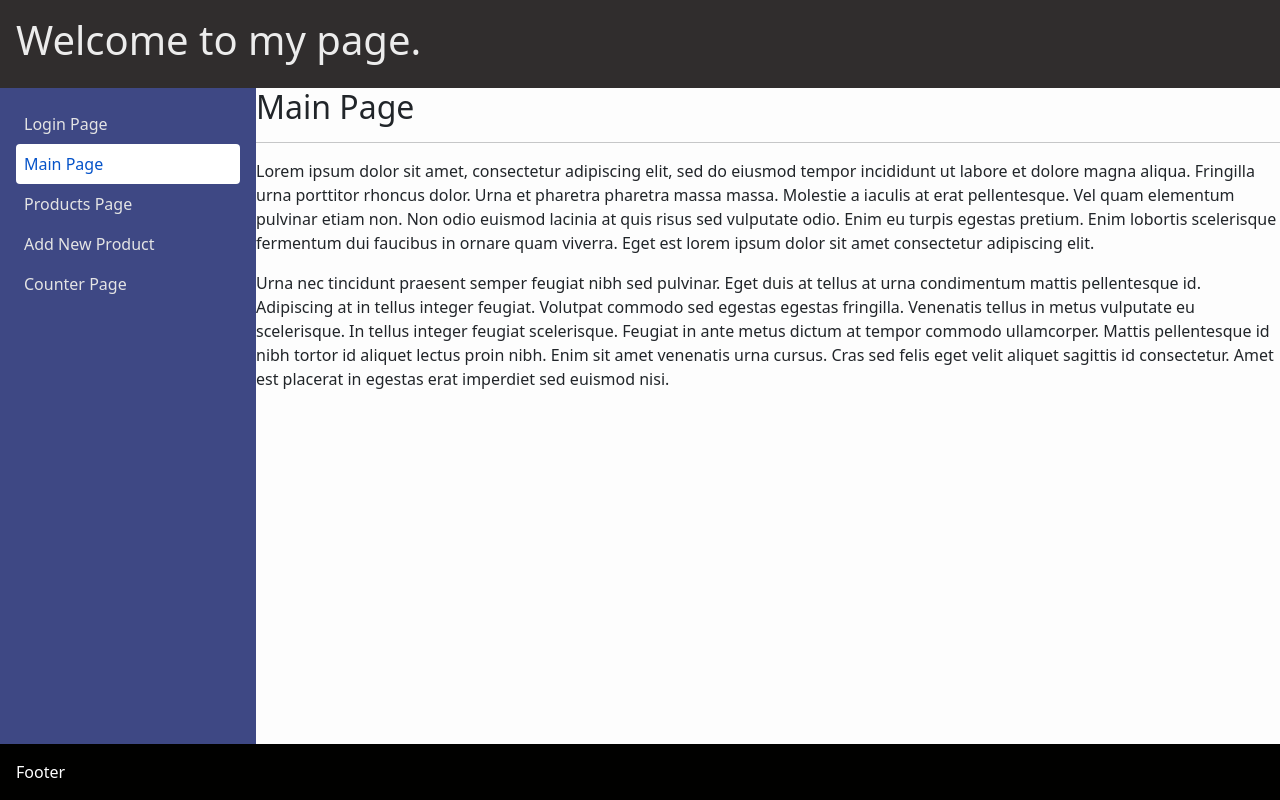
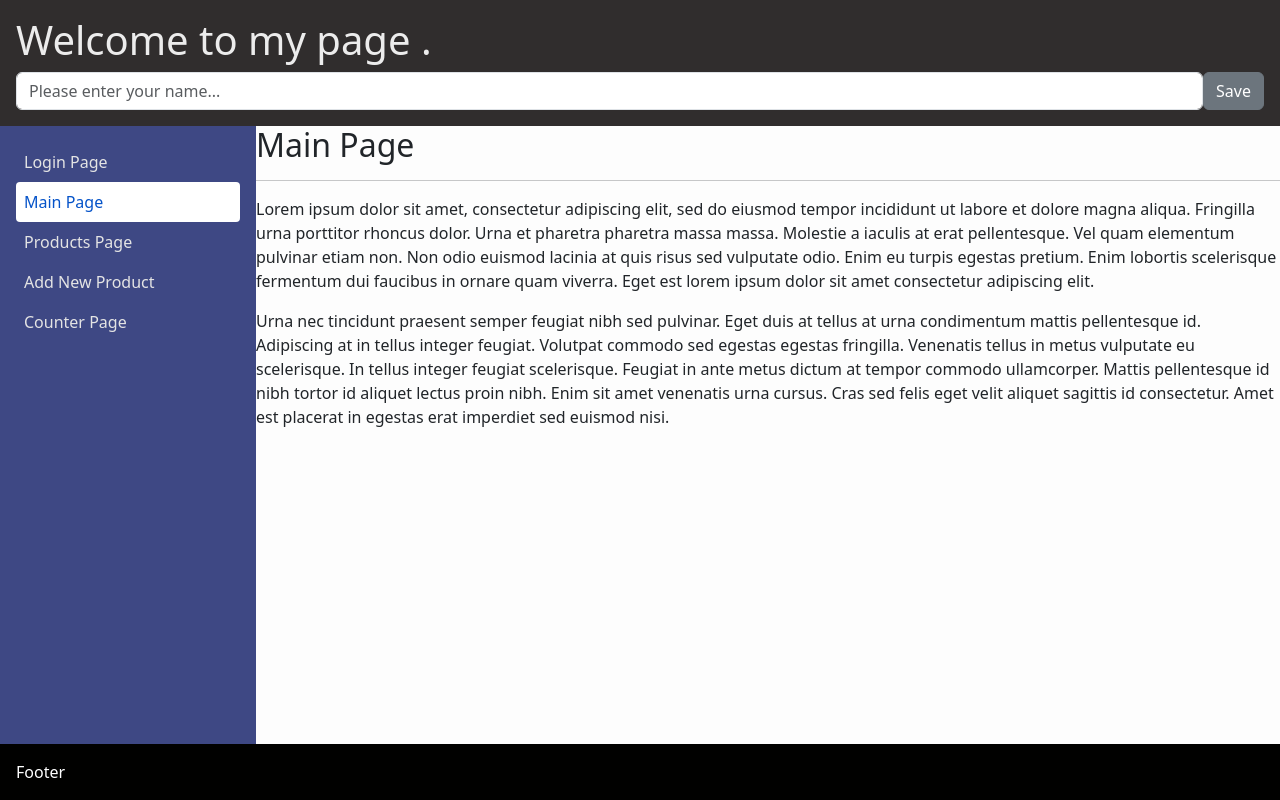
Before and after one commit to egesua/e-commerce-app, a React (Create React App) app: page / in a window 1280 px wide. Built offline with nearby package versions, Linux system fonts and the light colour scheme; no server answers.

Commit message:
custom hooks

```diff
--- a/src/App.js
+++ b/src/App.js
@@ -7,7 +7,7 @@ import "react-toastify/dist/ReactToastify.css";
 import './App.css';
 import { ToastContainer } from 'react-toastify';
 function App() {
-  const [userName, setUserName] = useState("AŞŞŞŞKO");
+  const [userName, setUserName] = useState("Anonymus");
   const [products, setProducts] = useState([]);
 
   useEffect(() => {
--- /dev/null
+++ b/src/hooks/useInput.js
@@ -0,0 +1,15 @@
+import { useState } from "react";
+
+const useInput = (initialValue) => {
+
+    const [inputData, setInputData] = useState(initialValue);
+
+    const changeHandler = (e) => {
+        const { type, value, checked } = e.target;
+        setInputData(type === "checkbox" ? checked : value);
+    };
+
+    return [inputData, changeHandler]
+};
+
+export default useInput;
--- a/src/layout/Header.js
+++ b/src/layout/Header.js
@@ -1,9 +1,45 @@
+import { useEffect, useState } from "react";
+import { Button, Input } from "reactstrap";
+import useInput from "../hooks/useInput";
+
 const Header = () => {
+
+    const [savedUserName, setSavedUserName] = useState(() => localStorage.getItem("user-name"));
+    const [userName, inputChangeHandler] = useInput("")
+
+    const saveUsername = () => {
+        localStorage.setItem("user-name", userName)
+        setSavedUserName(userName);
+    };
+    const forgetAboutMe = () => {
+        localStorage.removeItem("user-name")
+        setSavedUserName("");
+    }
+
+    useEffect(() => {
+        //componentDidMount
+    }, []);
+
+    useEffect(() => {
+        //componentDidUpdate
+    });
+
+    useEffect(() => {
+        //userName state changes
+    },[userName]);
+
     return(
         <header className="page-header">
             <h1>
-                Welcome to my page.
+                Welcome to my page {savedUserName}.
             </h1>
+            {!savedUserName && (
+            <div className="d-flex">
+            <Input type="text" onChange={inputChangeHandler} placeholder="Please enter your name..."/>
+            <Button onClick={saveUsername}>Save</Button>
+            </div>
+    )}
+    {savedUserName && <Button onClick={forgetAboutMe}>Forget</Button>}
         </header>
     )
 }
--- a/src/layout/PageContent.js
+++ b/src/layout/PageContent.js
@@ -5,6 +5,7 @@ import ProductsPage from "../pages/ProductsPage";
 import ProductDetailPage from "../pages/ProductDetailPage";
 import CreateProductPage from "../pages/CreateProductPage";
 import LoginHookPage from "../pages/LoginHookPage";
+
 
 const PageContent = ({ userName, products }) => {
   return (
```
